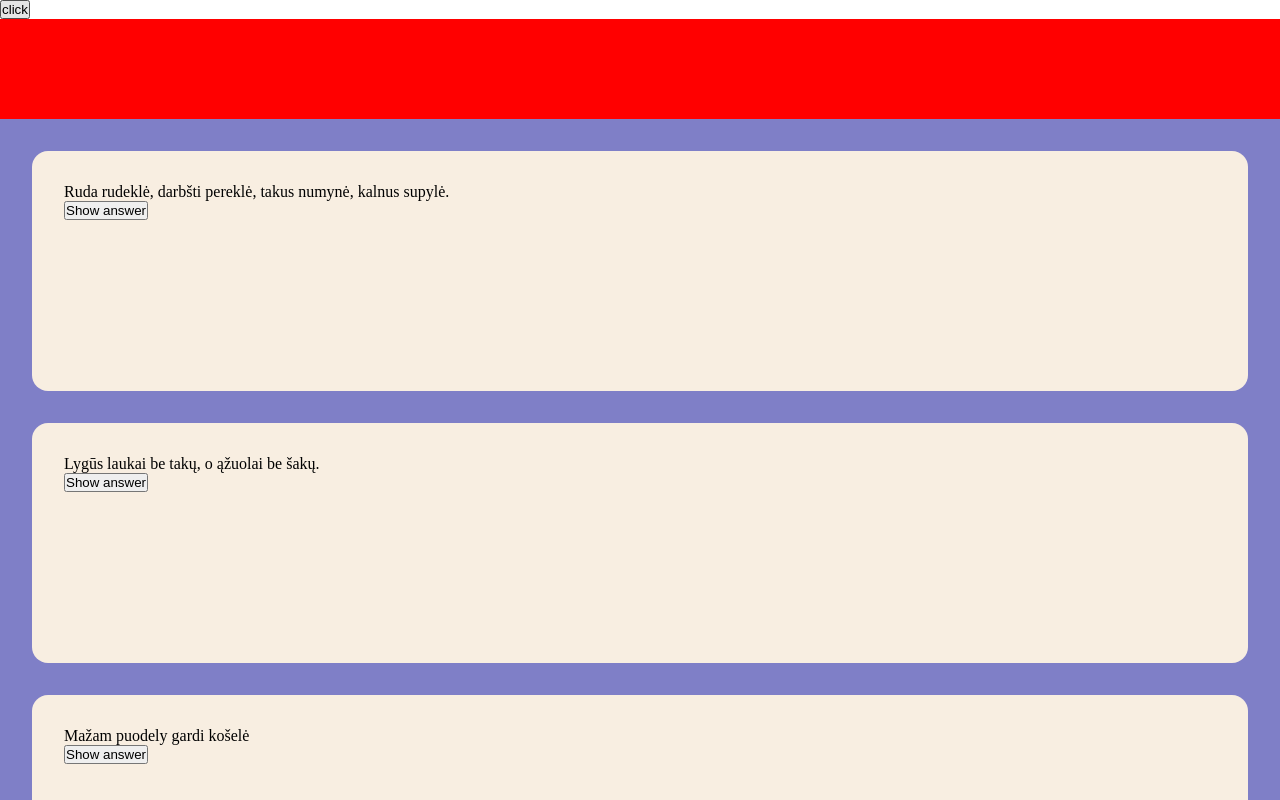
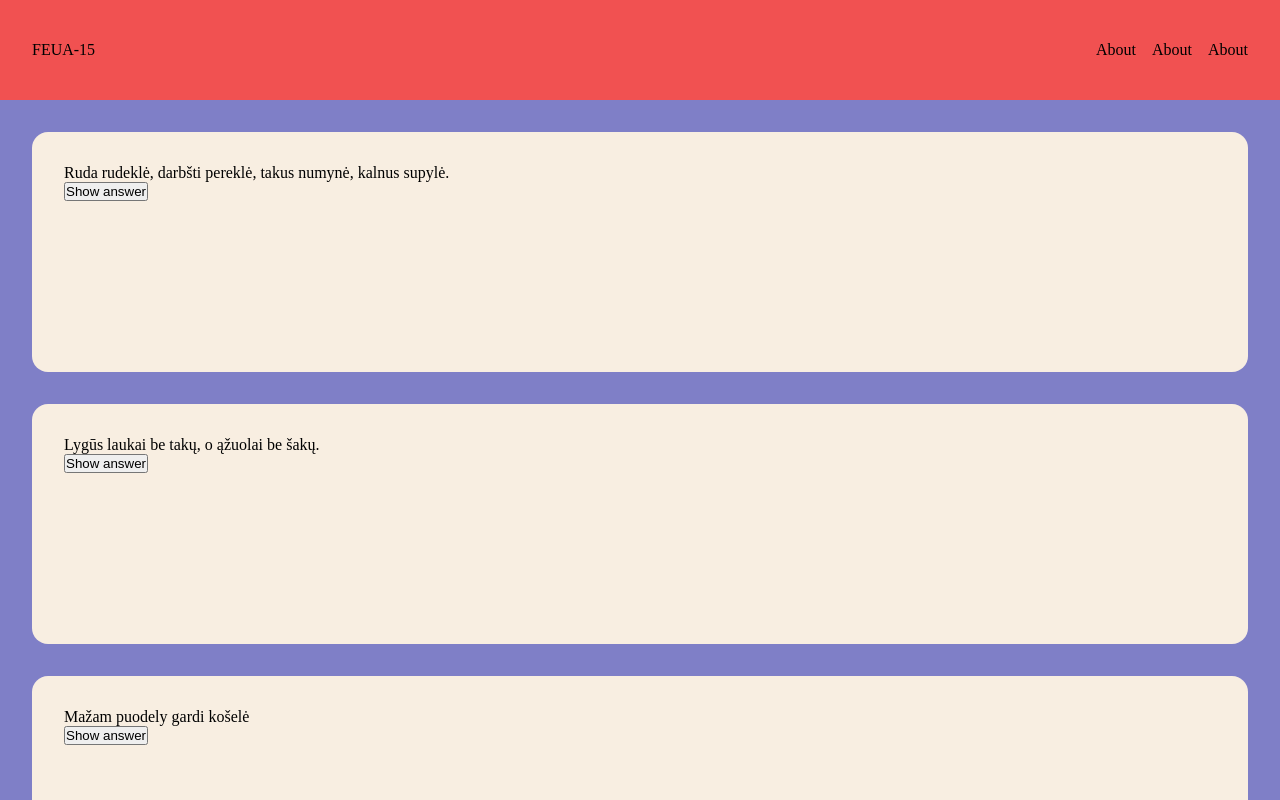
Before and after one commit to robertasRobotas/feua-15-first-react-project, a Next.js app: page / in a window 1280 px wide. Shown: the top 800 px of the page. Built offline with nearby package versions, Linux system fonts and the light colour scheme.

Commit message:
Added mobile nav

```diff
--- a/components/Header/Header.js
+++ /dev/null
@@ -1,11 +0,0 @@
-import styles from "./styles.module.css";
-
-const Header = ({ isDisplayLogo }) => {
-  return (
-    <header className={styles.main}>
-      {isDisplayLogo && <div>FEUA-15</div>}
-    </header>
-  );
-};
-
-export default Header;
--- /dev/null
+++ b/components/Header/Header.jsx
@@ -0,0 +1,48 @@
+import styles from "./styles.module.css";
+import burgerBtn from "../../assets/burger-btn.svg";
+import { useState } from "react";
+
+const navbar = (
+  <nav>
+    <ul>
+      <li>
+        <a href="#">About</a>
+      </li>
+      <li>
+        <a href="#">About</a>
+      </li>
+      <li>
+        <a href="#">About</a>
+      </li>
+    </ul>
+  </nav>
+);
+
+const Header = () => {
+  const [isShowOverlay, setShowOverlay] = useState(false);
+
+  return (
+    <>
+      <header className={styles.main}>
+        <div>FEUA-15</div>
+
+        {navbar}
+
+        <button
+          onClick={() => {
+            setShowOverlay(!isShowOverlay);
+          }}
+        >
+          <img src={burgerBtn.src} alt="menu button" />
+        </button>
+      </header>
+      <div
+        className={`${styles.overlay} ${isShowOverlay && styles.showOverlay}`}
+      >
+        {navbar}
+      </div>
+    </>
+  );
+};
+
+export default Header;
--- a/components/Header/styles.module.css
+++ b/components/Header/styles.module.css
@@ -1,4 +1,72 @@
 .main {
   height: 100px;
-  background-color: red;
+  background-color: rgb(241, 81, 81);
+  display: flex;
+  justify-content: space-between;
+  align-items: center;
+  padding: 0 2rem;
+  position: sticky;
+  top: 0;
 }
+
+.main nav ul {
+  display: flex;
+  gap: 1rem;
+  list-style: none;
+}
+
+.main nav ul li a {
+  text-decoration: none;
+  color: black;
+}
+
+.main button {
+  all: unset;
+  width: 2rem;
+  height: 2rem;
+  cursor: pointer;
+  display: none;
+}
+
+.main button img {
+  width: 100%;
+}
+
+.overlay {
+  display: none;
+}
+
+.overlay nav ul {
+  display: flex;
+  flex-direction: column;
+  align-items: center;
+  gap: 2rem;
+  list-style: none;
+  padding-top: 4rem;
+}
+
+@media only screen and (max-width: 768px) {
+  .main nav {
+    display: none;
+  }
+
+  .main button {
+    display: inline-block;
+  }
+
+  .overlay {
+    display: inline-block;
+    position: fixed;
+    top: 100px;
+    left: 0;
+    background-color: cadetblue;
+    height: 100vh;
+    width: 100%;
+    transform: translateX(-100%);
+    transition: 0.4s;
+  }
+
+  .showOverlay {
+    transform: translateX(0);
+  }
+}
--- a/pages/index.js
+++ b/pages/index.js
@@ -9,14 +9,6 @@ const MainPage = () => {
 
   return (
     <>
-      <button
-        onClick={() => {
-          console.log("click");
-          setDisplayLogo(true);
-        }}
-      >
-        click
-      </button>
       <Header isDisplayLogo={isDisplayLogo} />
       <Main />
       <Footer />
```
Also changed, not shown: assets/burger-btn.svg (added).
